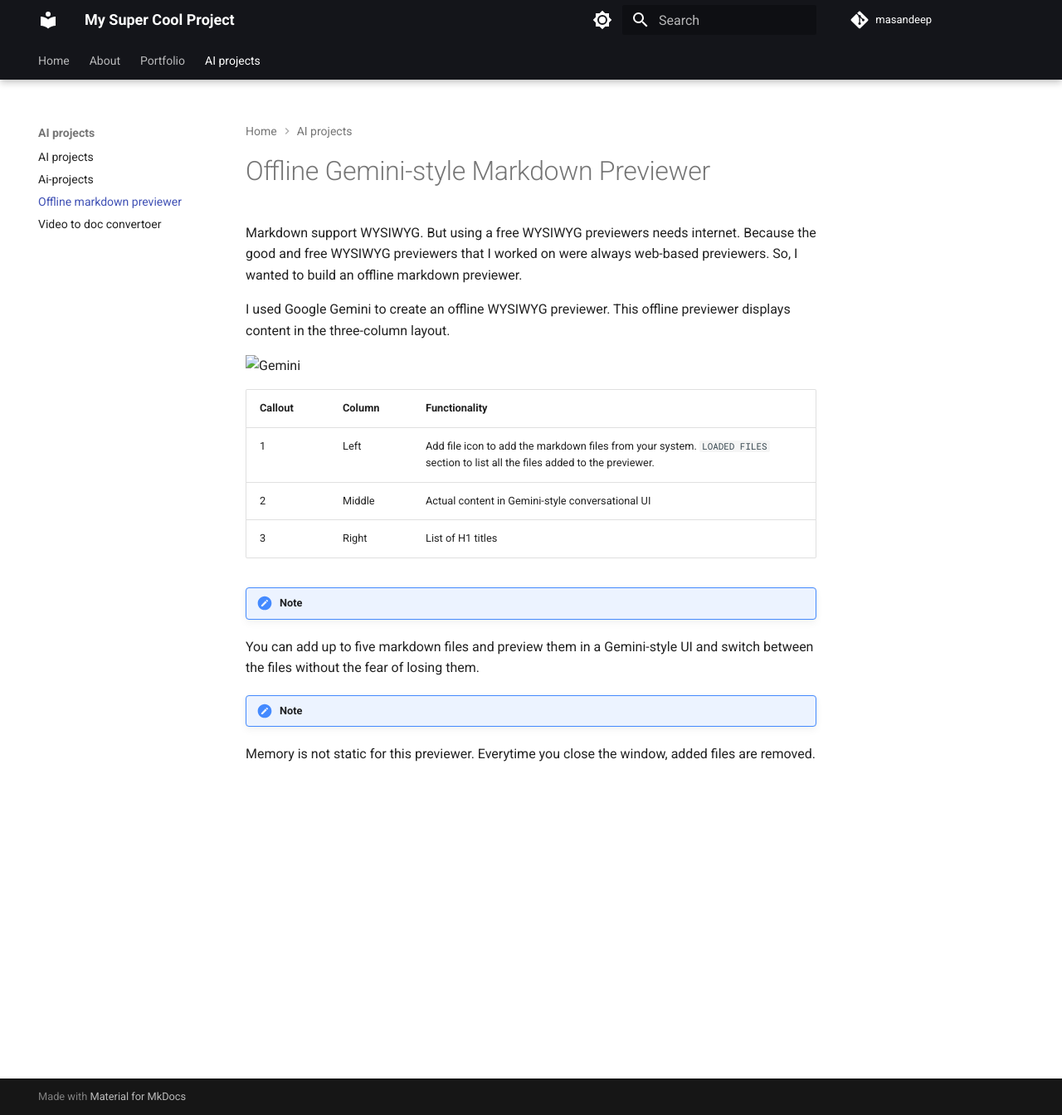
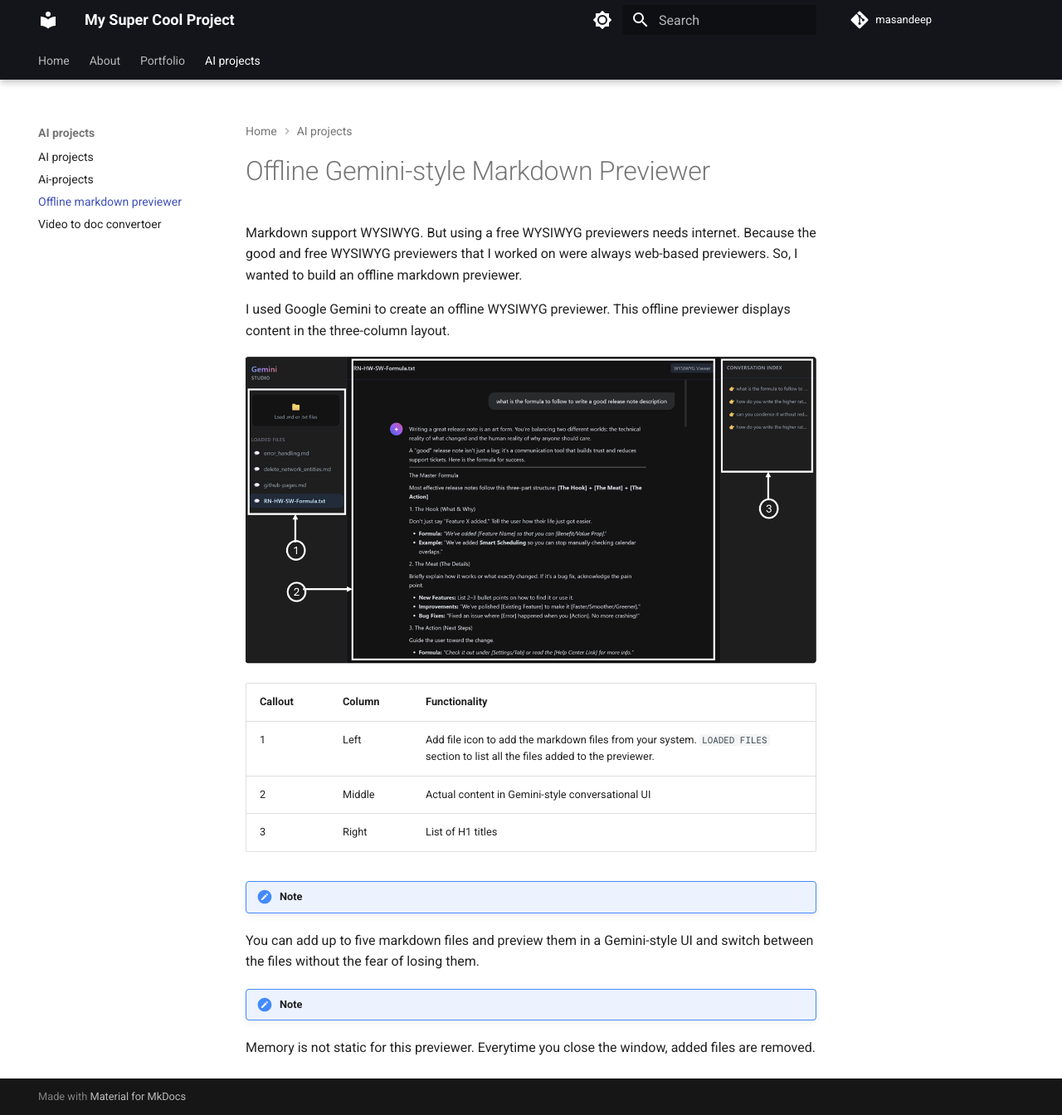
Before and after one commit to sandeep280993/masandeep, an MkDocs documentation site: the page built from docs/ai-projects/Gemini-style-mdpreview.md, in a window 1280 px wide and 1344 px high. Shown: the whole window at 83% size. Built offline with MkDocs 1.6.1 and Material for MkDocs 9.7.7, drawn with Linux system fonts in a browser that asks for light colours; comment, search, counter and statistics services are not loaded.

Commit message:
Update Gemini-style-mdpreview.md

```diff
--- a/docs/ai-projects/Gemini-style-mdpreview.md
+++ b/docs/ai-projects/Gemini-style-mdpreview.md
@@ -4,7 +4,7 @@ Markdown support WYSIWYG. But using a free WYSIWYG previewers needs internet. Be
 
 I used Google Gemini to create an offline WYSIWYG previewer. This offline previewer displays content in the three-column layout.
 
-![Gemini](images/gemini-previewer.png)
+![Gemini](../assets/images/gemini-previewer.png)
 
 |Callout| Column | Functionality |
 |-------|--------| --------------|
```
